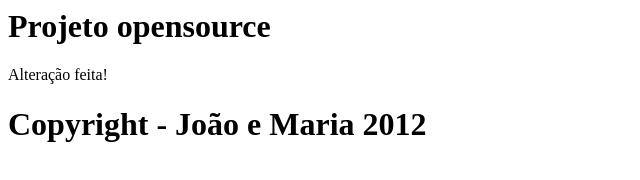
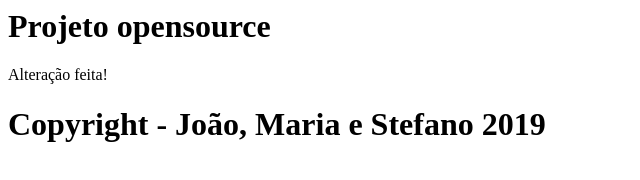
Before and after one commit to jcfonsecagit/projeto_opensource, a plain HTML site: page index.html in a window 1280 px wide. Shown: the whole page, without its empty margins (0-640 px from the left). Drawn offline with Linux system fonts and the light colour scheme.

Commit message:
html content - git-course

```diff
--- a/index.html
+++ b/index.html
@@ -1,10 +1,10 @@
 <html>
   <head>
-    <title>Página inicial do projeto open source do João Carlos e da Maria Fonseca</title>
+    <title>Página inicial do projeto open source do João Carlos, da Maria Fonseca e do Stefano Saffran</title>
   </head>
   <body>
     <h1>Projeto opensource</h1>
 	<p>Alteração feita!</p>
-    <h1>Copyright - João e Maria 2012</h1>
+    <h1>Copyright - João, Maria e Stefano 2019</h1>
   </body>
 </html>
```
